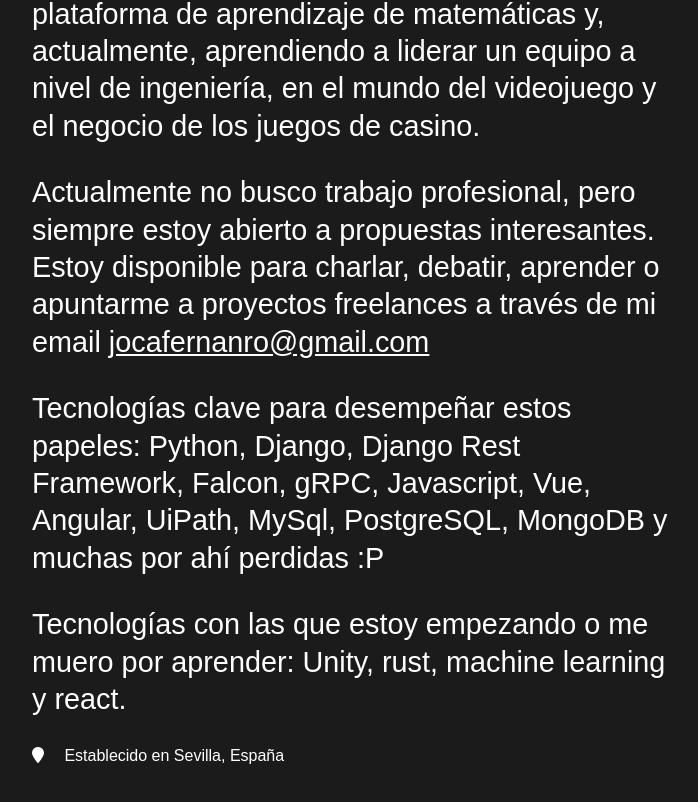
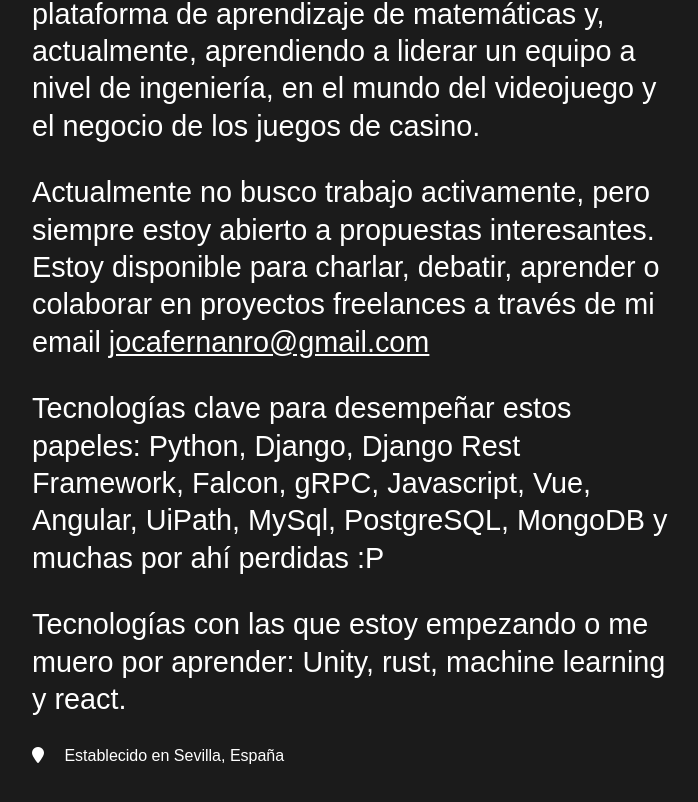
Before and after one commit to jocafernanro/personal-web, a Vue app: page / in a window 1280 px wide. Shown: the part 1945-2747 px from the top of the page, without its empty margins (288-986 px from the left). Built offline with nearby package versions, Linux system fonts and the light colour scheme; a web font is replaced by a local one.

Commit message:
grammatial fix

```diff
--- a/src/components/home/HomeMain.vue
+++ b/src/components/home/HomeMain.vue
@@ -27,8 +27,8 @@
       en el mundo del videojuego y el negocio de los juegos de casino.
     </p>
     <p class="main-home__text">
-      Actualmente no busco trabajo profesional, pero siempre estoy abierto a propuestas interesantes. Estoy disponible
-      para charlar, debatir, aprender o apuntarme a proyectos freelances a través de mi email <u>jocafernanro@gmail.com</u>
+      Actualmente no busco trabajo activamente, pero siempre estoy abierto a propuestas interesantes. Estoy disponible
+      para charlar, debatir, aprender o colaborar en proyectos freelances a través de mi email <u>jocafernanro@gmail.com</u>
     </p>
     <p class="main-home__text">
       Tecnologías clave para desempeñar estos papeles: Python, Django, Django Rest Framework, Falcon, gRPC, Javascript, Vue, Angular, UiPath, MySql, PostgreSQL, MongoDB y muchas por ahí perdidas :P
```
